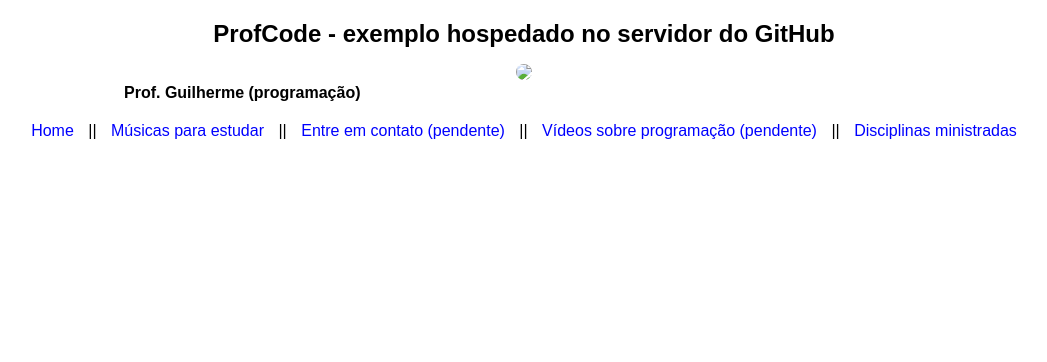
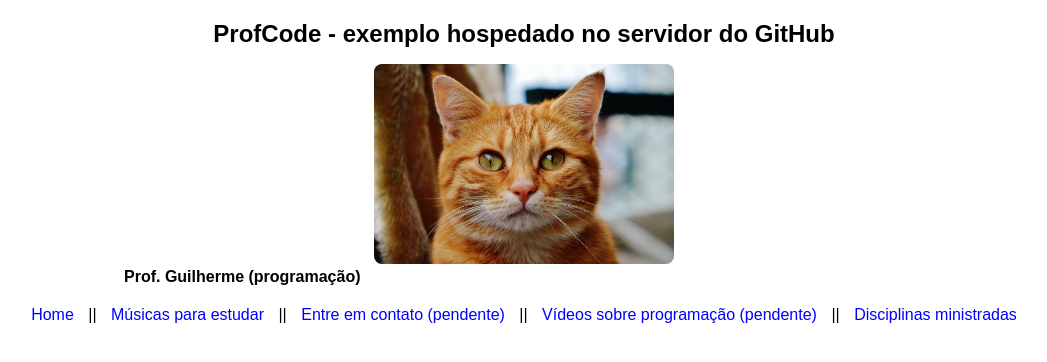
Before and after one commit to guilhermecillo001/Profguilherme, a plain HTML site: page index.html in a window 1280 px wide. Shown: the whole page, without its empty margins (116-1163 px from the left). Drawn offline with Linux system fonts and the light colour scheme.

Commit message:
Update index.html

```diff
--- a/index.html
+++ b/index.html
@@ -34,7 +34,7 @@
 </head>
 <body>
     <h1>ProfCode - exemplo hospedado no servidor do GitHub</h1>
-    <img src="img/R.jpg"Prof. Guilherme (programação)">
+    <img src="R.jpg"Prof. Guilherme (programação)">
     <p><strong>Prof. Guilherme (programação)</strong></p>
 
     <nav>
```
